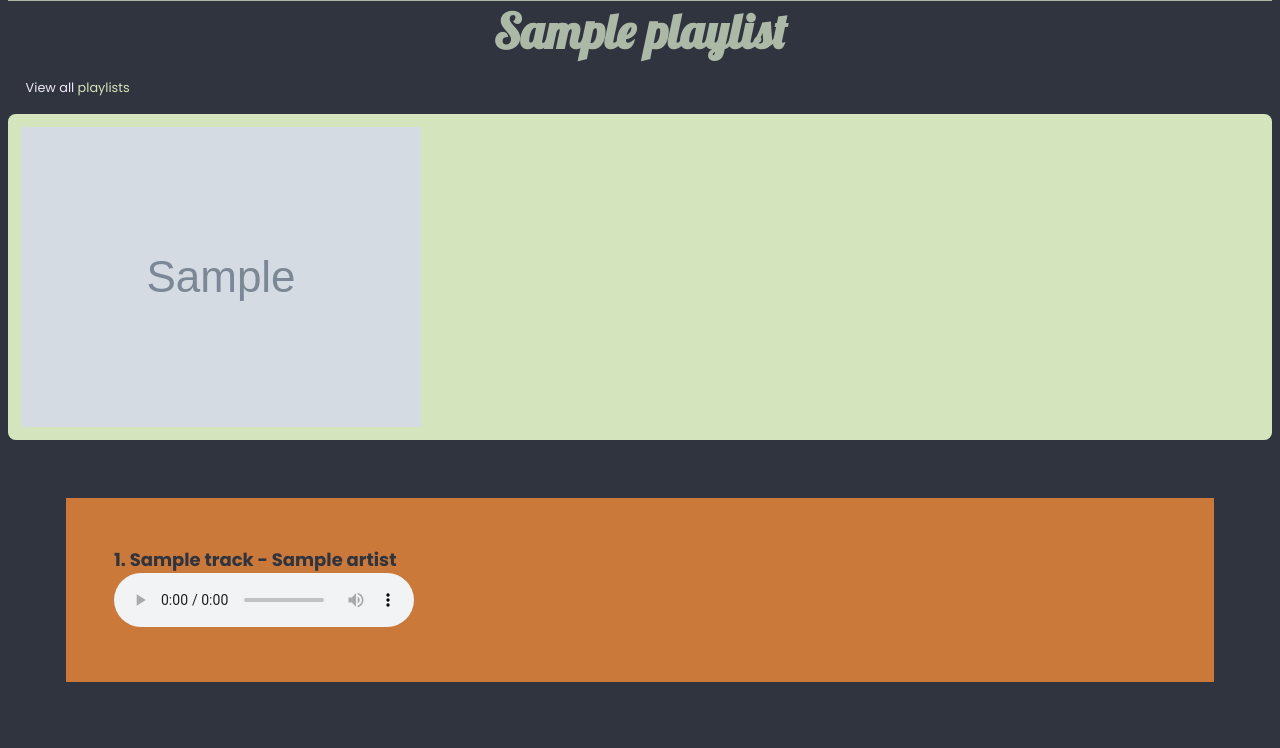
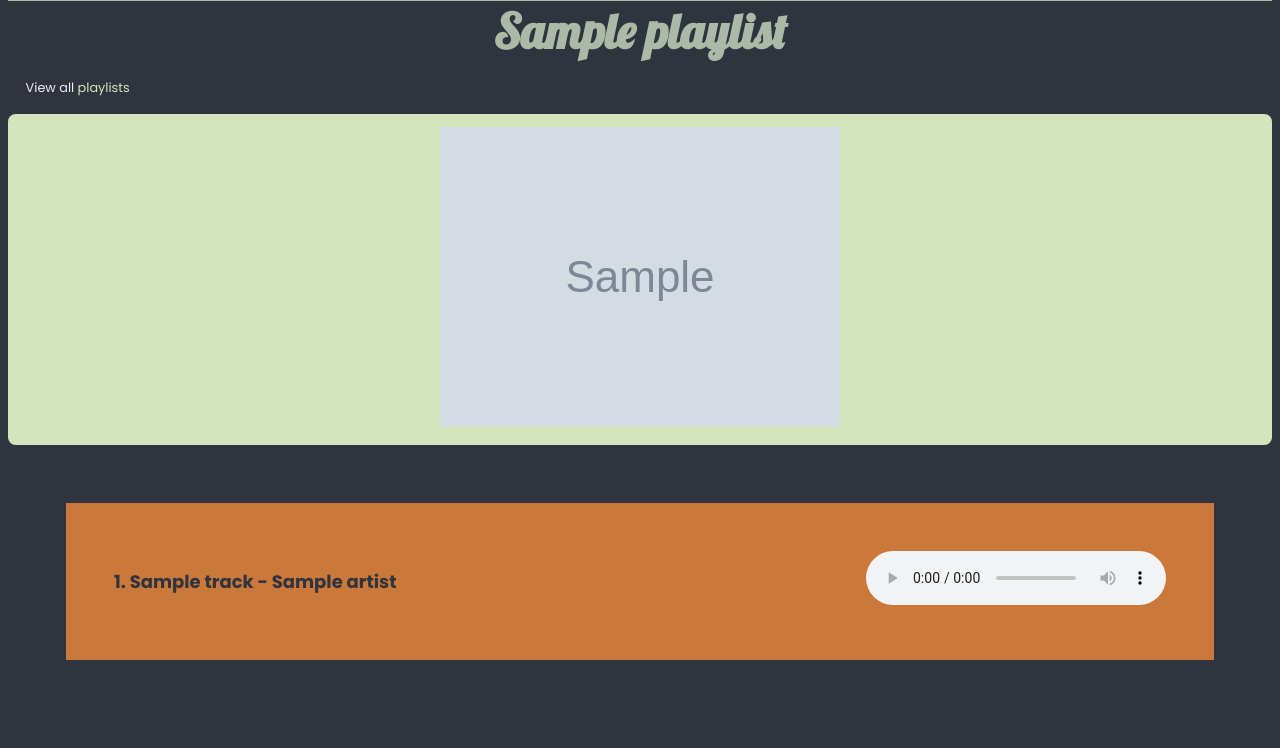
Before and after one commit to kkmorrisfam/my-music-player, a Django app: page /playlist/1/ in a window 1280 px wide. Shown: the part 272-1020 px from the top of the page. After the commit the page ends 932 px from the top, so only its background shows below. Run offline with Django 5.2, Linux system fonts and the light colour scheme; a user stored in the database is signed in; tables that the repository leaves empty hold one stand-in row (values such as "Sample post"); grey boxes marked "Sample" are stand-in pictures; some web fonts are replaced.

Commit message:
edit css

```diff
--- a/static/css/style.css
+++ b/static/css/style.css
@@ -171,13 +171,18 @@ a {
 
 /*---------Playlist View Page------------*/
 
+.playlist-container {
+    display: flex;
+    flex-direction: column;
+}
+
 .playlist-album {
     background-color: var(--clr-anchor);
     padding: 1em;
     border-radius: 0.6em;
-    /* text-align: center; */
-    /* align-content: center;     */
-    display: flex;
+    text-align: center;
+    align-content: center;
+    /* display: flex; */
     /* flex-direction: column; */
 }
 
@@ -199,6 +204,9 @@ a {
     font-size: large;
     font-weight: 700;
     margin: 10px;
+    display: flex;
+    align-items: center;
+    justify-content: space-between;
 }
 
 /* .track-list-audio {
--- a/templates/playlist_view.html
+++ b/templates/playlist_view.html
@@ -7,10 +7,12 @@
 {% endblock %}
 
 {% block content %}
+
     <div>
         <h1>{{ playlist.name }} </h1>
         <p>View all <a href="/playlist">playlists</a></p>
     </div>
+    <div class="playlist-container">
         <div class="playlist-album">
             {% with first=playlist.items.0 %}
                 {% if first %}
@@ -47,5 +49,5 @@
 
             </ul>
         </div>
-
+    </div>
 {% endblock content %}
```
Lines whose indentation alone changed are shown as unchanged.
